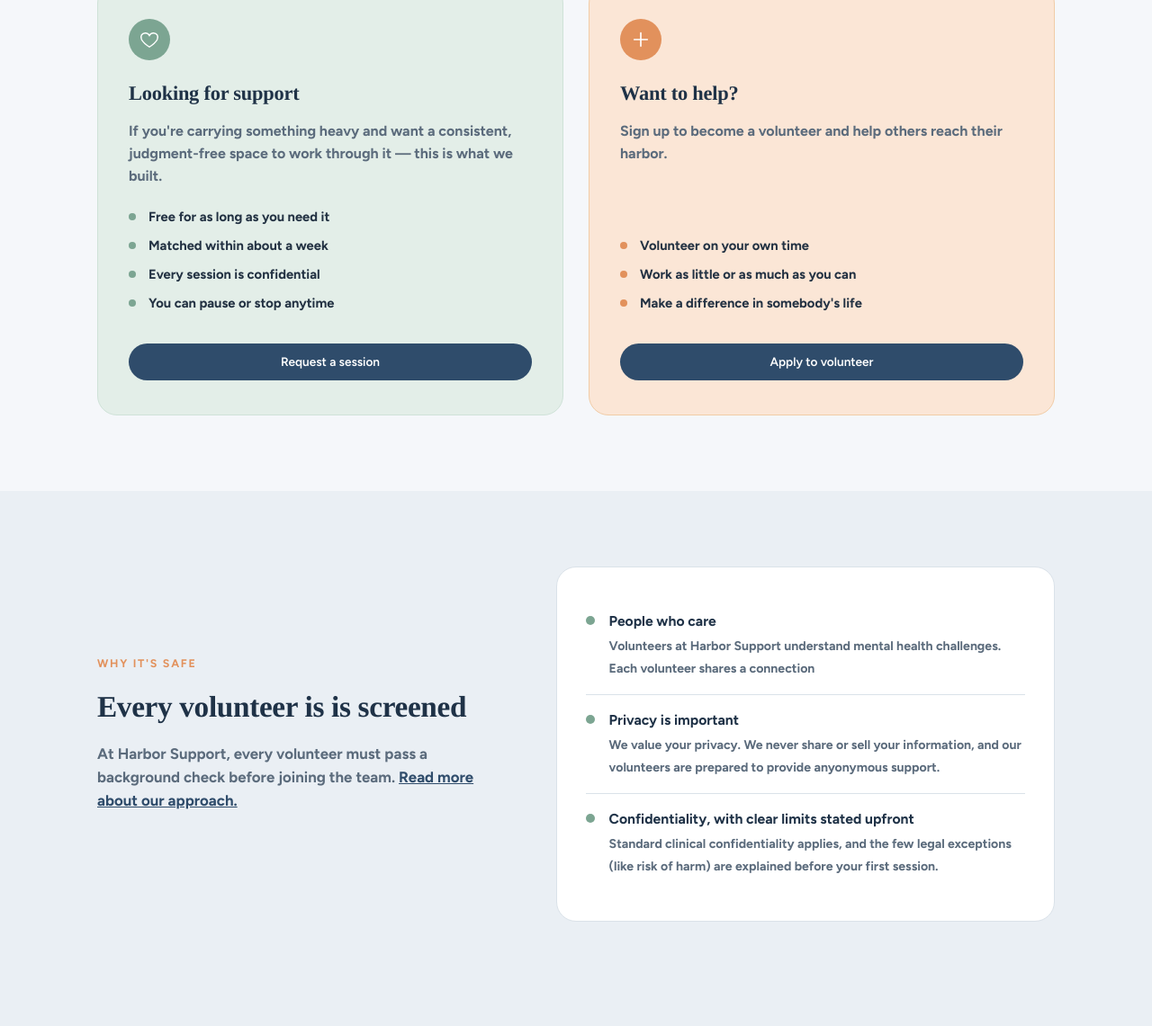
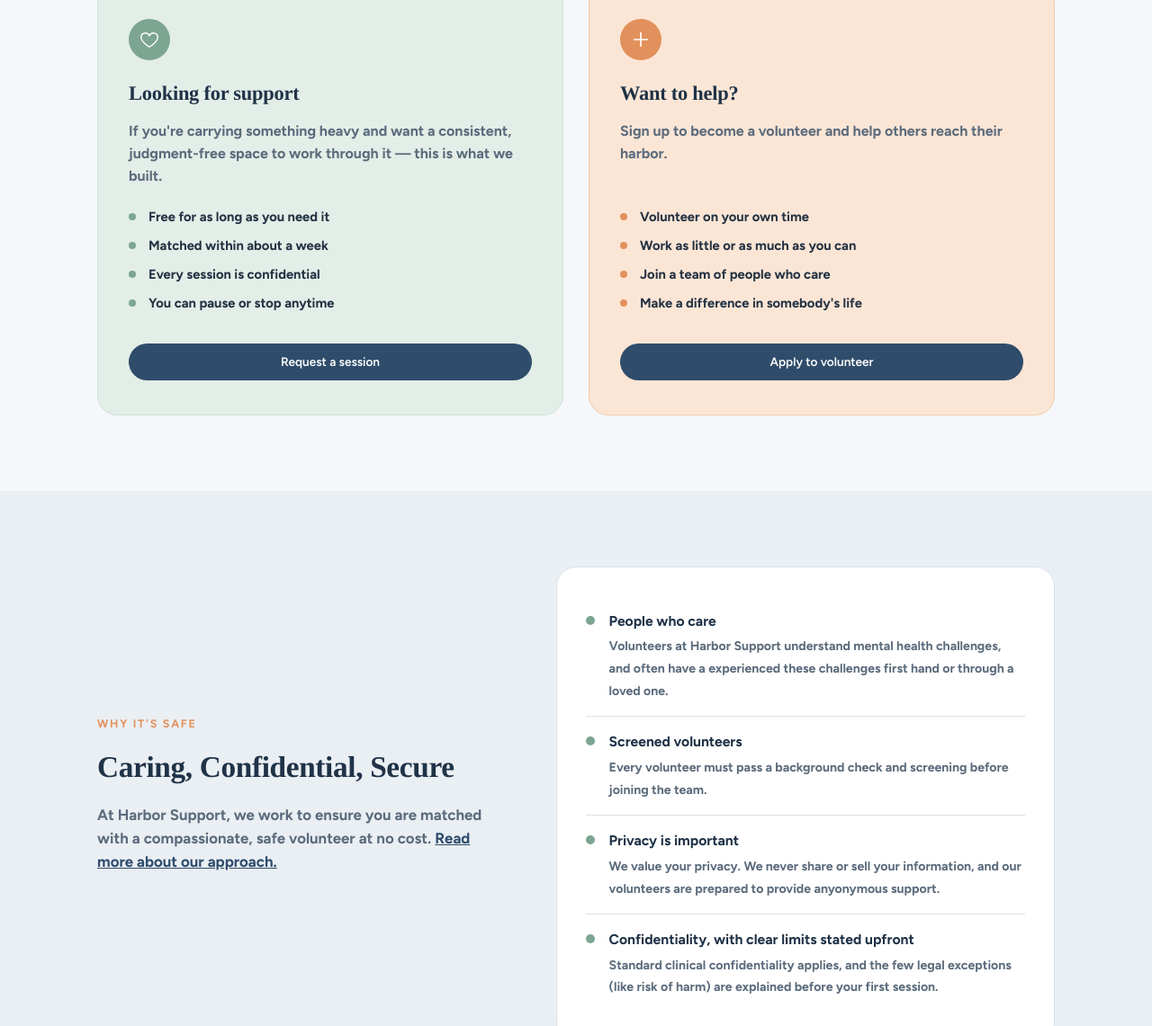
Before and after one commit to hovawart/matter2, a plain HTML site: page index.html in a window 1280 px wide. Shown: the part 1548-2689 px from the top of the page at 90% size. Drawn offline with Linux system fonts and the light colour scheme.

Commit message:
Update index.html

```diff
--- a/index.html
+++ b/index.html
@@ -935,6 +935,7 @@
           <ul>
             <li>Volunteer on your own time</li>
             <li>Work as little or as much as you can</li>
+            <li>Join a team of people who care</li>
             <li>Make a difference in somebody's life</li>
           </ul>
           <a href="volunteer.html" class="btn btn-primary btn-small">Apply to volunteer</a>
@@ -948,8 +949,8 @@
       <div class="safety-copy">
         <div class="section-head">
           <span class="eyebrow">Why it's safe</span>
-          <h2>Every volunteer is is screened</h2>
-          <p>At Harbor Support, every volunteer must pass a background check before joining the team. <a href="about.html" style="color:var(--primary); text-decoration:underline;">Read more about our approach.</a></p>
+          <h2>Caring, Confidential, Secure</h2>
+          <p>At Harbor Support, we work to ensure you are matched with a compassionate, safe volunteer at no cost. <a href="about.html" style="color:var(--primary); text-decoration:underline;">Read more about our approach.</a></p>
         </div>
       </div>
       <div class="safety-visual">
@@ -957,7 +958,14 @@
           <div class="safety-dot"></div>
           <div>
             <strong>People who care</strong>
-            <span>Volunteers at Harbor Support understand mental health challenges. Each volunteer shares a connection</span>
+            <span>Volunteers at Harbor Support understand mental health challenges, and often have a experienced these challenges first hand or through a loved one.</span>
+          </div>
+        </div>
+        <div class="safety-row">
+          <div class="safety-dot"></div>
+          <div>
+            <strong>Screened volunteers</strong>
+            <span>Every volunteer must pass a background check and screening before joining the team.</span>
           </div>
         </div>
         <div class="safety-row">
@@ -991,11 +999,11 @@
         </div>
         <div class="faq-item">
           <button class="faq-q">Can volunteers help me?<span class="plus">+</span></button>
-          <div class="faq-a"><p>Volunteers provide personal, one-on-one support where you can talk through your feelings. Volunteers</p></div>
+          <div class="faq-a"><p>Volunteers provide personal, one-on-one support where you can talk through your feelings and voice your concerns. Volunteers know when to listen and when to reach out if needed.</p></div>
         </div>
         <div class="faq-item">
           <button class="faq-q">What if I need more than a volunteer — like a therapist, crisis intervention, or medication?<span class="plus">+</span></button>
-          <div class="faq-a"><p>We're not equipped for emergencies or prescribing. We're here to listen and can suggest additional or alternative support if necessary.</p></div>
+          <div class="faq-a"><p>We're not equipped for professional advice, emergencies, or prescribing. We're here to listen and can suggest additional or alternative support if necessary.</p></div>
         </div>
         <div class="faq-item">
           <button class="faq-q">How long does matching take?<span class="plus">+</span></button>
```
